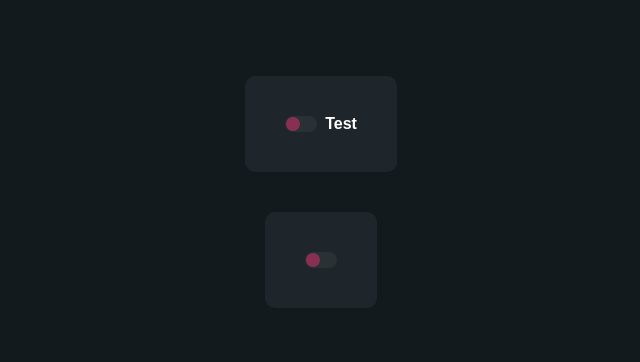
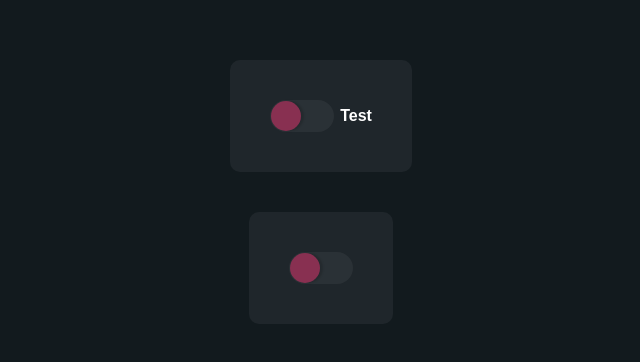
Before and after one commit to Xervoo/Xervoo.github.io, a plain HTML site: page switch/switch.html in a window 1280 px wide. Shown: the part 208-570 px from the top of the page, without its empty margins (319-959 px from the left). Drawn offline with Linux system fonts and the light colour scheme.

Commit message:
Switch size to 64 x 32

```diff
--- a/switch/switch.css
+++ b/switch/switch.css
@@ -8,6 +8,9 @@
 
     --border-radius-large: 10px;
     --border-radius-small: 5px;
+
+    --switch-width: 64px;
+    --switch-height: 32px;
 }
 
 body {
@@ -52,7 +55,7 @@ body {
     font-weight: bold;
     line-height: 1em;
 
-    padding-left: 40px;
+    padding-left: 70px;
 
     position: relative;
     cursor: pointer;
@@ -61,7 +64,7 @@ body {
 }
 
 .switch__text {
-    height: 16px;
+    height: 32px;
 
     display: flex;
     justify-content: flex-start;
@@ -78,8 +81,8 @@ body {
 
     background: rgba(255, 255, 255, 0.05);
     background: var(--toggle-bg);
-    width: 32px;
-    height: 16px;
+    width: 64px;
+    height: 32px;
     border-radius: 50px;
 
     -webkit-transition: background 0.3s ease-in-out;
@@ -96,12 +99,14 @@ body {
 
     background: #883051;
     background: var(--accent1-dark);
-    width: 14px;
-    height: 14px;
+    width: 30px;
+    height: 30px;
     border-radius: 50px;
 
+    box-shadow: 3px 0 2px rgba(0, 0, 0, 0.15);
+
     -webkit-transition: background 0.3s ease-in-out, transform 0.3s ease-in-out;
-    transition: background 0.3s ease-in-out, transform 0.3s ease-in-out;
+    transition: background 0.3s ease-in-out, transform 0.3s ease-in-out, box-shadow 0.3s ease-in-out;
 }
 
 .switch:checked + .switch__label::before {
@@ -121,17 +126,19 @@ body {
 .switch:checked + .switch__label::after {
     background: #FA3F86;
     background: var(--accent1);
-    -webkit-transform: translateX(16px);
-    -ms-transform: translateX(16px);
-    transform: translateX(16px);
+    -webkit-transform: translateX(32px);
+    -ms-transform: translateX(32px);
+    transform: translateX(32px);
+
+    box-shadow: -3px 0 2px rgba(0, 0, 0, 0.15);
 }
 
 /* ----------------------------------------------------------------------------------- */
 /* STYLES FOR A NO-LABEL SWITCH */
 
 .switch__label--nolabel {
-    height: 16px;
-    width: 32px;
+    height: 32px;
+    width: 64px;
     padding-left: 0;
 }
 
```
